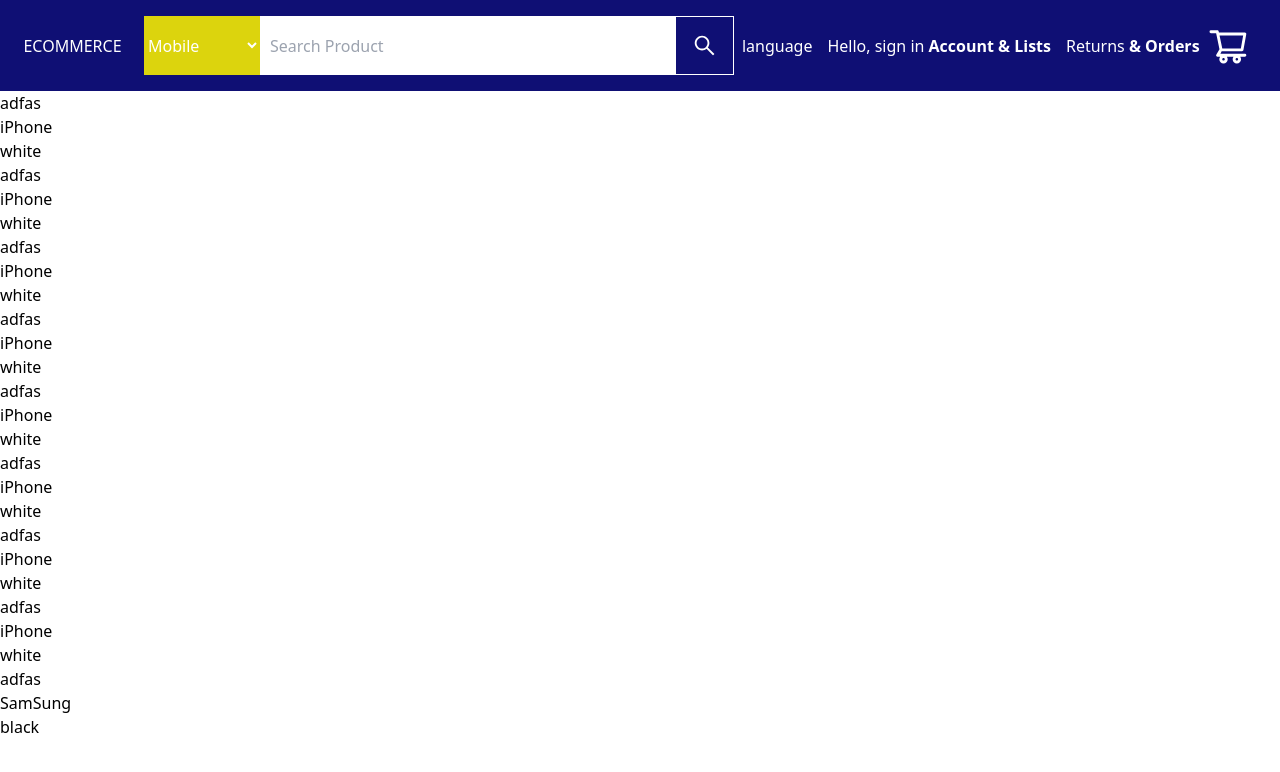
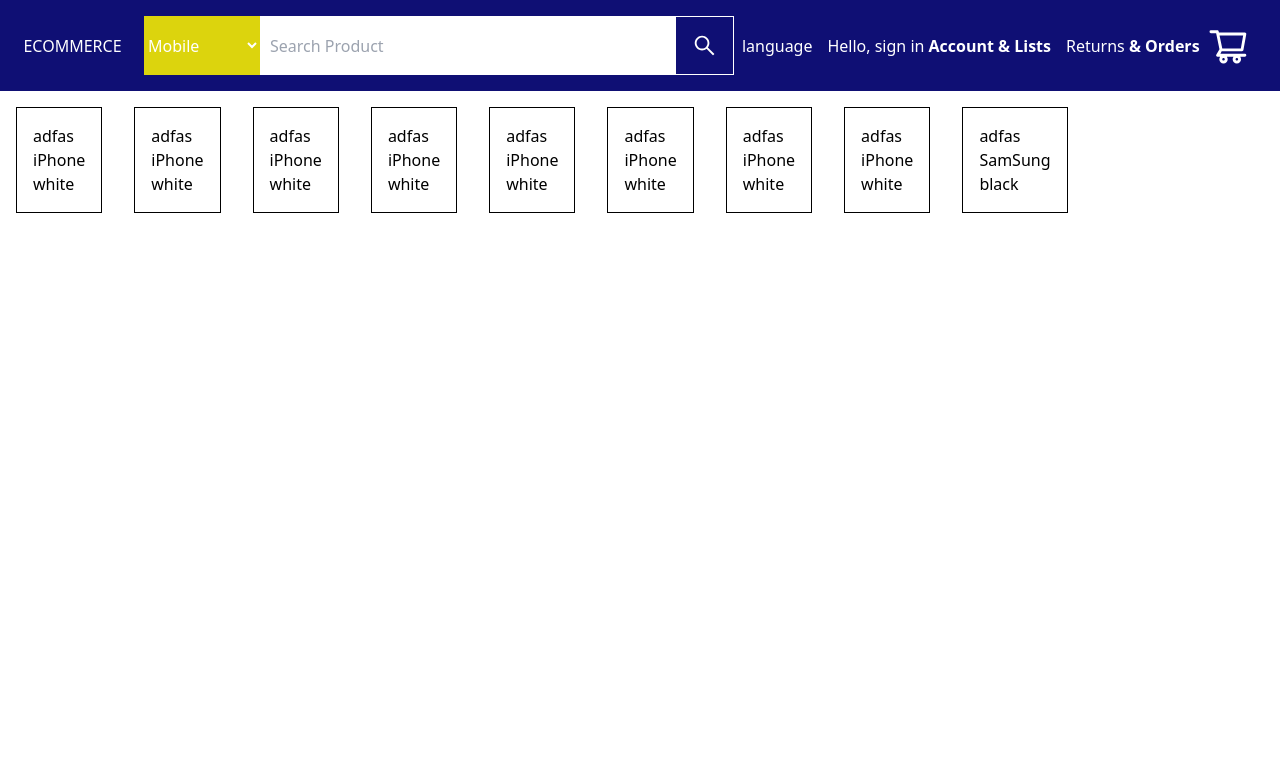
Before and after one commit to suhaansridhar/ecommerce, a React (Create React App) app: page / in a window 1280 px wide. Shown: the top 772 px of the page. Built offline with nearby package versions, Linux system fonts and the light colour scheme.

Commit message:
stlyling css

```diff
--- a/src/index.css
+++ b/src/index.css
@@ -41,5 +41,16 @@
 
 select{
     background-color: rgba(236, 228, 6, 0.93);
+}
 
+.cards--generator--container{
+    display: flex;
+    height: auto;
+    width: 100vh;
 }
+
+.cards--generator--container--content{
+    border: 0.1rem solid black;
+    padding: 1rem;
+    margin: 1rem;
+}
```
